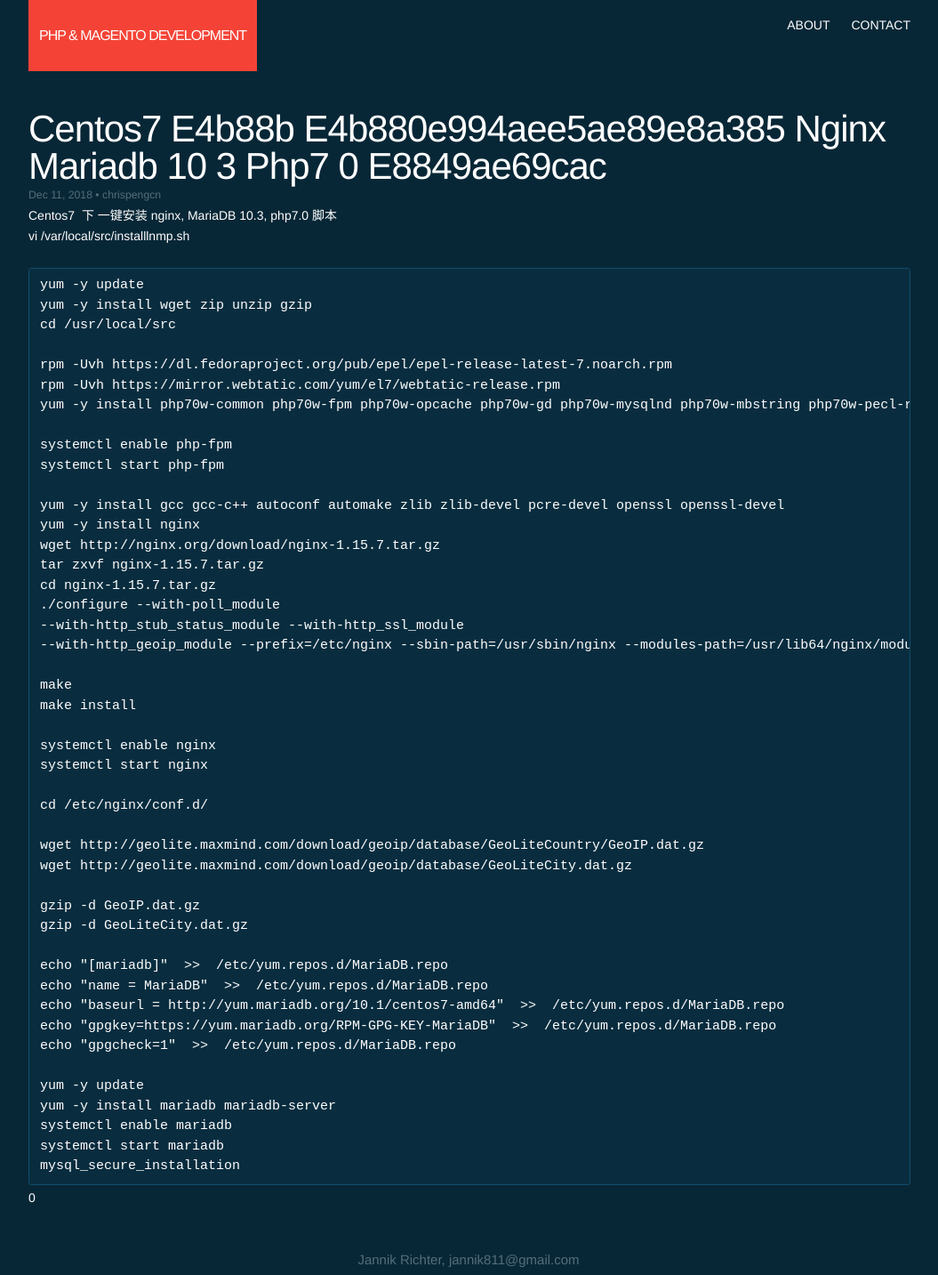
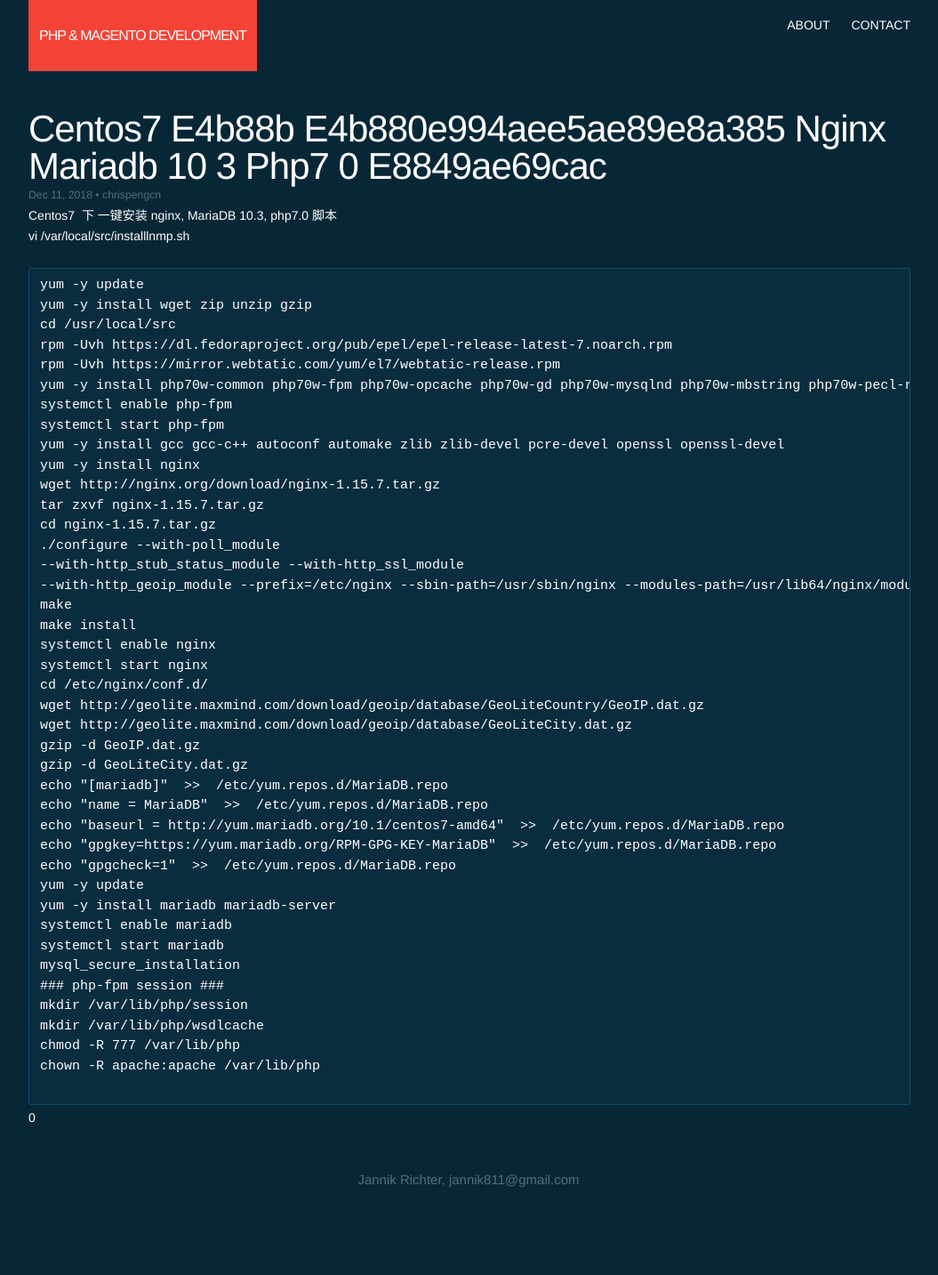
Before and after one commit to chrispengcn/chrispengcn.github.io, a Jekyll site: the page built from _posts/2018-12-11-centos7-e4b88b-e4b880e994aee5ae89e8a385-nginx-mariadb-10-3-php7-0-e8849ae69cac.md, in a window 1280 px wide. Shown: the whole page at 89% size, without its empty margins (112-1167 px from the left). Built offline with Jekyll 4.4.1, drawn with Linux system fonts in a browser that asks for light colours; after the commit the page ends 1343 px from its top, so only the background shows below that.

Commit message:
Syncing _posts/2018-12-11-centos7-e4b88b-e4b880e994aee5ae89e8a385-nginx-mariadb-10-3-php7-0-e8849ae69cac.md from WordPress at http://hss5.com (Prestashop &amp; Magento) - wpghs

```diff
--- a/_posts/2018-12-11-centos7-e4b88b-e4b880e994aee5ae89e8a385-nginx-mariadb-10-3-php7-0-e8849ae69cac.md
+++ b/_posts/2018-12-11-centos7-e4b88b-e4b880e994aee5ae89e8a385-nginx-mariadb-10-3-php7-0-e8849ae69cac.md
@@ -16,14 +16,11 @@ vi /var/local/src/installlnmp.sh
 <pre>yum -y update
 yum -y install wget zip unzip gzip
 cd /usr/local/src
-
 rpm -Uvh https://dl.fedoraproject.org/pub/epel/epel-release-latest-7.noarch.rpm
 rpm -Uvh https://mirror.webtatic.com/yum/el7/webtatic-release.rpm
 yum -y install php70w-common php70w-fpm php70w-opcache php70w-gd php70w-mysqlnd php70w-mbstring php70w-pecl-redis php70w-pecl-memcached php70w-devel
-
 systemctl enable php-fpm
 systemctl start php-fpm
-
 yum -y install gcc gcc-c++ autoconf automake zlib zlib-devel pcre-devel openssl openssl-devel
 yum -y install nginx
 wget http://nginx.org/download/nginx-1.15.7.tar.gz
@@ -32,29 +29,29 @@ cd nginx-1.15.7.tar.gz
 ./configure --with-poll_module
 --with-http_stub_status_module --with-http_ssl_module
 --with-http_geoip_module --prefix=/etc/nginx --sbin-path=/usr/sbin/nginx --modules-path=/usr/lib64/nginx/modules --conf-path=/etc/nginx/nginx.conf --error-log-path=/var/log/nginx/error.log --http-log-path=/var/log/nginx/access.log --pid-path=/var/run/nginx.pid --lock-path=/var/run/nginx.lock --http-client-body-temp-path=/var/cache/nginx/client_temp --http-proxy-temp-path=/var/cache/nginx/proxy_temp --http-fastcgi-temp-path=/var/cache/nginx/fastcgi_temp --http-uwsgi-temp-path=/var/cache/nginx/uwsgi_temp --http-scgi-temp-path=/var/cache/nginx/scgi_temp --user=nginx --group=nginx --with-compat --with-file-aio --with-threads --with-http_addition_module --with-http_auth_request_module --with-http_dav_module --with-http_flv_module --with-http_gunzip_module --with-http_gzip_static_module --with-http_mp4_module --with-http_random_index_module --with-http_realip_module --with-http_secure_link_module --with-http_slice_module --with-http_ssl_module --with-http_stub_status_module --with-http_sub_module --with-http_v2_module --with-mail --with-mail_ssl_module --with-stream --with-stream_realip_module --with-stream_ssl_module --with-stream_ssl_preread_module --with-cc-opt='-O2 -g -pipe -Wall -Wp,-D_FORTIFY_SOURCE=2 -fexceptions -fstack-protector-strong --param=ssp-buffer-size=4 -grecord-gcc-switches -m64 -mtune=generic -fPIC' --with-ld-opt='-Wl,-z,relro -Wl,-z,now -pie' --with-http_addition_module
-
 make
 make install
-
 systemctl enable nginx
 systemctl start nginx
-
 cd /etc/nginx/conf.d/
-
 wget http://geolite.maxmind.com/download/geoip/database/GeoLiteCountry/GeoIP.dat.gz
 wget http://geolite.maxmind.com/download/geoip/database/GeoLiteCity.dat.gz
-
 gzip -d GeoIP.dat.gz
 gzip -d GeoLiteCity.dat.gz
-
 echo "[mariadb]"  &gt;&gt;  /etc/yum.repos.d/MariaDB.repo
 echo "name = MariaDB"  &gt;&gt;  /etc/yum.repos.d/MariaDB.repo
 echo "baseurl = http://yum.mariadb.org/10.1/centos7-amd64"  &gt;&gt;  /etc/yum.repos.d/MariaDB.repo
 echo "gpgkey=https://yum.mariadb.org/RPM-GPG-KEY-MariaDB"  &gt;&gt;  /etc/yum.repos.d/MariaDB.repo
 echo "gpgcheck=1"  &gt;&gt;  /etc/yum.repos.d/MariaDB.repo
-
 yum -y update
 yum -y install mariadb mariadb-server
 systemctl enable mariadb
 systemctl start mariadb
-mysql_secure_installation</pre>
+mysql_secure_installation
+### php-fpm session ###
+mkdir /var/lib/php/session
+mkdir /var/lib/php/wsdlcache
+chmod -R 777 /var/lib/php
+chown -R apache:apache /var/lib/php
+
+</pre>
```
